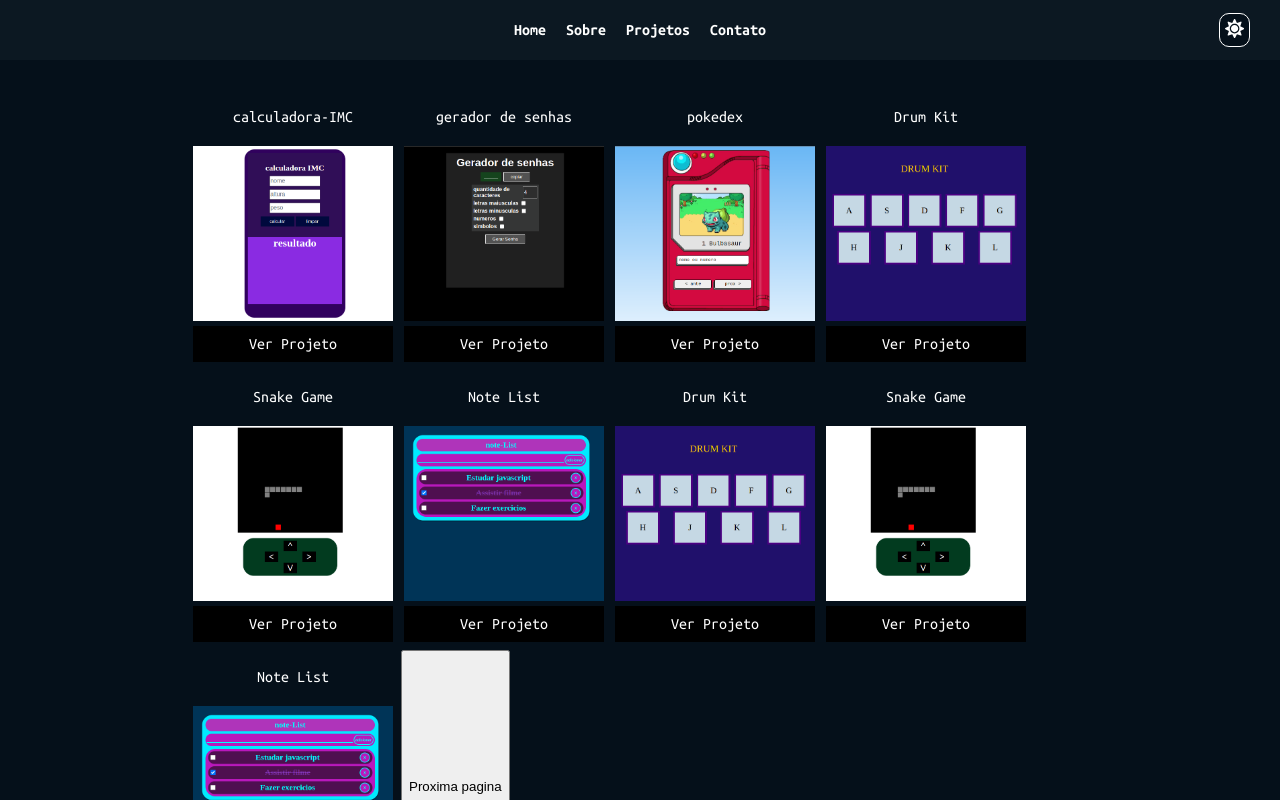
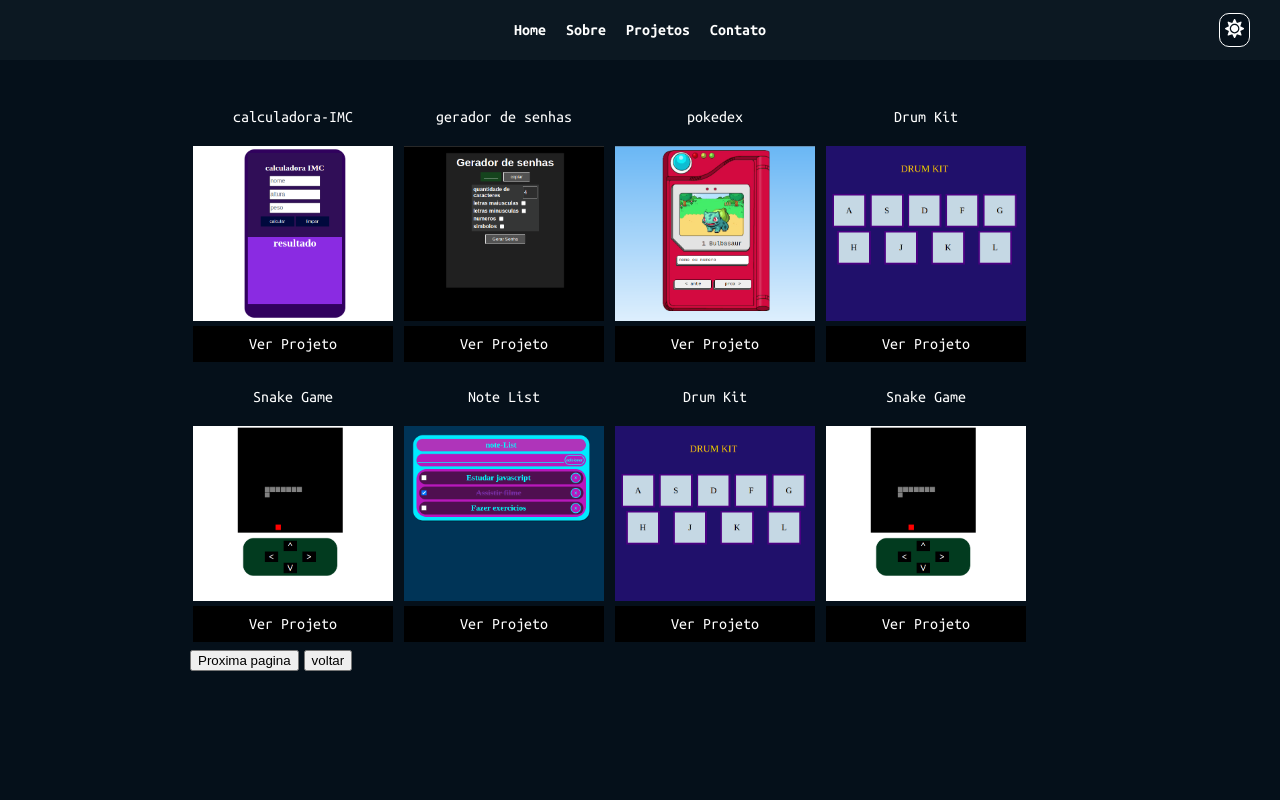
Before and after one commit to lauriciodev/portifolio-react-js, a React (Vite) app: page /projects in a window 1280 px wide. Shown: the top 800 px of the page. Built offline with nearby package versions, Linux system fonts and the light colour scheme.

Commit message:
avançando na logica

```diff
--- a/src/pages/Pojects/index.jsx
+++ b/src/pages/Pojects/index.jsx
@@ -3,40 +3,42 @@ import ProjectsData from "./projects";
 import { CardProjects, ContainerProjects, LinkProject } from "./styled";
 
 export default function Projects() {
-  const [projects, setProjects] = useState(ProjectsData);
-  const [projectsPerPage, setProjectsPerpage] = useState(3);
-  const [page, setPage] = useState(0);
-  const [allProjects, setAllProjects] = useState([]);
+  const [projects, setProjects] = useState([]);
+  const [projectsPerPage, setProjectsPerpage] = useState(8);
+  const [page, setPage] = useState(1);
+  const totalPages = Math.ceil(ProjectsData.length / projectsPerPage);
 
-  useEffect(() => {}, []);
+  useEffect(() => {
+    handleNextPage(page);
+  }, []);
 
-  function handleNextPage() {
-    setAllProjects(ProjectsData);
-    const nextPage = page + projectsPerPage;
-    const nextProjects = allProjects.slice(
-      nextPage,
-      nextPage + projectsPerPage
-    );
-    projects.push(...nextProjects);
+  function handleNextPage(pageIndice) {
+    let startProject = (pageIndice - 1) * projectsPerPage;
+    let finalProject = startProject + projectsPerPage;
 
-    setProjects(projects);
-    setPage(nextPage);
-
-    console.log("proxima pagina>" + nextPage);
-    console.log("pagina atual>" + page);
+    let projectsIn = ProjectsData.slice(startProject, finalProject);
+    setProjects(projectsIn);
+    setPage(pageIndice + 1);
+    console.log(page);
   }
 
   return (
     <ContainerProjects>
-      {projects.map((project) => (
-        <CardProjects key={project.nome}>
+      {projects.map((project, index) => (
+        <CardProjects key={index}>
           <p>{project.nome}</p>
           <img src={project.foto} alt="" />
           <LinkProject href={project.link}>Ver Projeto</LinkProject>
         </CardProjects>
       ))}
 
-      <button onClick={() => handleNextPage()}>Proxima pagina</button>
+      {projects.length >= projectsPerPage && (
+        <button onClick={() => handleNextPage(page)}>Proxima pagina</button>
+      )}
+
+      {page != 1 && (
+        <button onClick={() => handleNextPage(page - 2)}>voltar</button>
+      )}
     </ContainerProjects>
   );
 }
--- a/src/pages/Pojects/projects.js
+++ b/src/pages/Pojects/projects.js
@@ -51,6 +51,46 @@ const ProjectsData = [
     foto: proj7,
     link: "/projeto3",
   },
+  {
+    nome: "gerador de senhas",
+    foto: proj2,
+    link: "/projeto2",
+  },
+  {
+    nome: "pokedex",
+    foto: proj3,
+    link: "/projeto3",
+  },
+  {
+    nome: "Drum Kit",
+    foto: proj4,
+    link: "/projeto3",
+  },
+  {
+    nome: "Snake Game",
+    foto: proj6,
+    link: "/projeto3",
+  },
+  {
+    nome: "Note List",
+    foto: proj7,
+    link: "/projeto3",
+  },
+  {
+    nome: "Drum Kit",
+    foto: proj4,
+    link: "/projeto3",
+  },
+  {
+    nome: "Snake Game",
+    foto: proj6,
+    link: "/projeto3",
+  },
+  {
+    nome: "Note List",
+    foto: proj7,
+    link: "/projeto3",
+  },
 ];
 
 export default ProjectsData;
```
